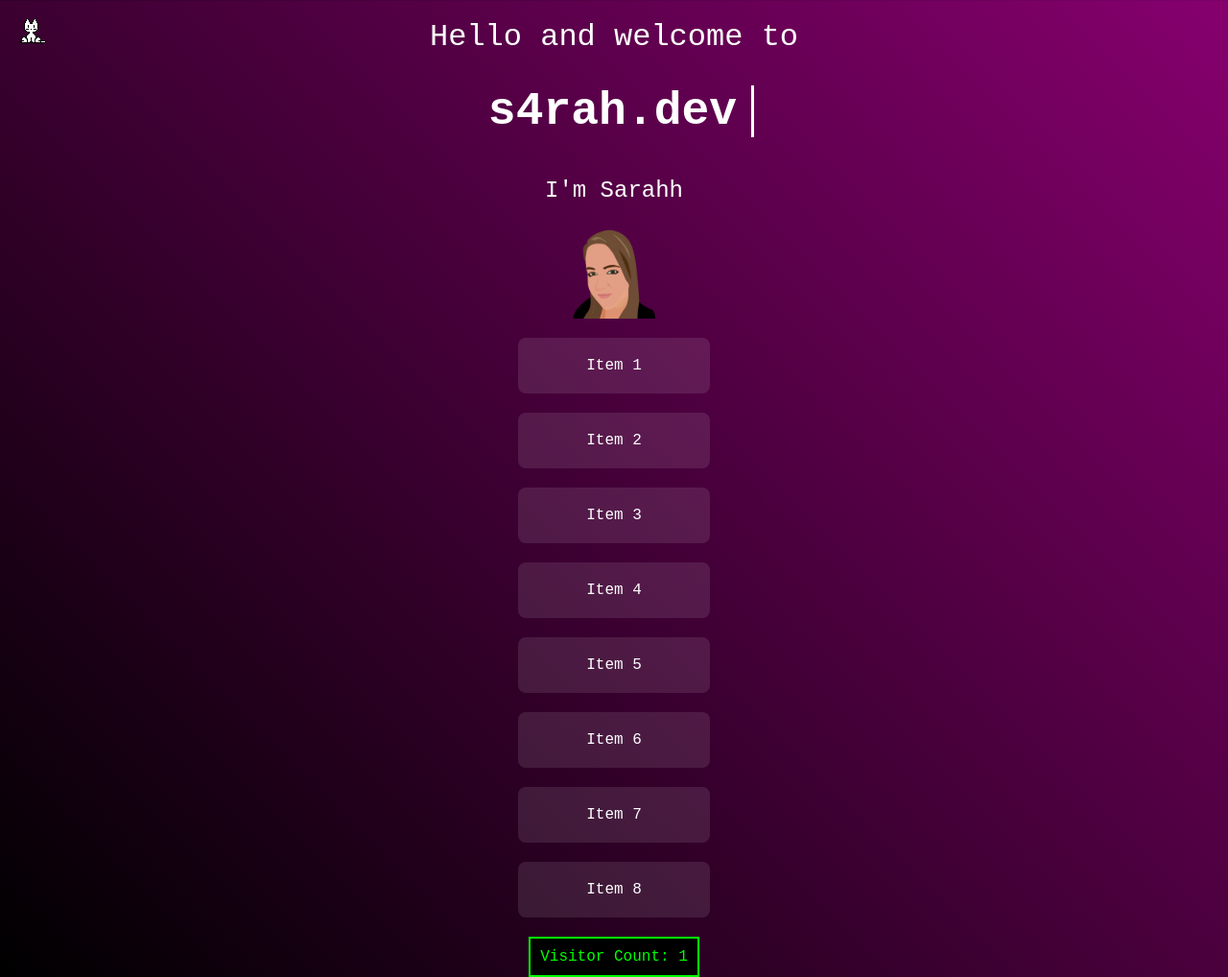
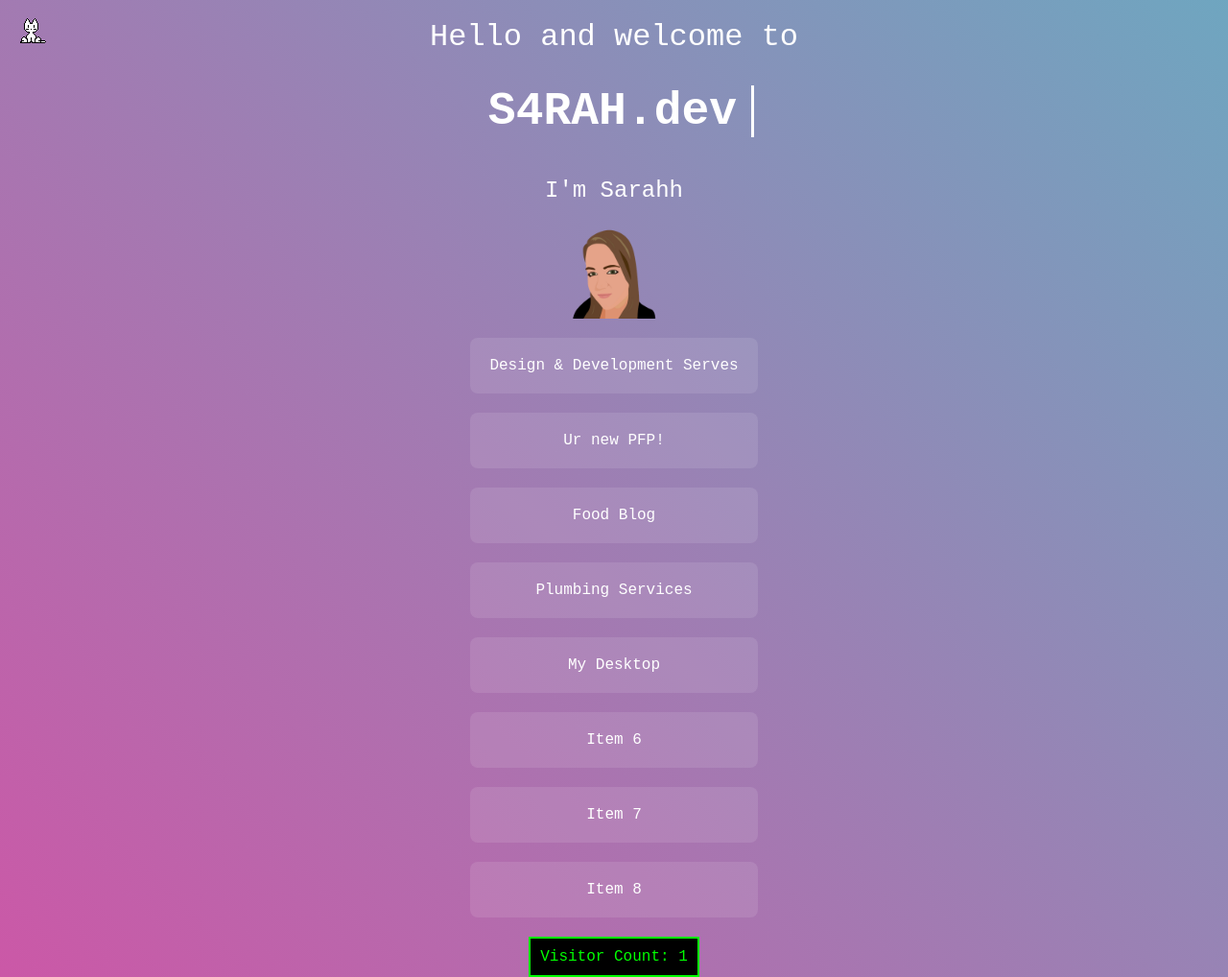
Before and after one commit to WebChefDev/s4rah.dev, a PHP site: page / in a window 1280 px wide. Shown: the whole page at 96% size. Run offline with PHP 8.4, Linux system fonts and the light colour scheme.

Commit message:
bg effect

```diff
--- a/index.php
+++ b/index.php
@@ -12,13 +12,15 @@ body {
   grid-template-rows: auto 1fr;
   justify-items: center;
   align-items: center;
-  background: linear-gradient(45deg, black, #86006e);
+  background: linear-gradient(45deg, #f7339b, #3ecfcd);
+  background-size: 200% 200%;
   animation: gradientAnimation 10s ease infinite;
   color: white;
   font-family: "Courier New", Courier, monospace;
   text-align: center;
   overflow: auto;
 }
+
 
 
 @keyframes gradientAnimation {
@@ -32,6 +34,7 @@ body {
     background-position: 0% 50%;
   }
 }
+
 
       h1 {
         font-size: 3rem;
@@ -113,16 +116,16 @@ body {
   </head>
   <body>
     <div class="greeting">Hello and welcome to</div>
-    <h1>s4rah.dev</h1>
+    <h1>S4RAH.dev</h1>
     <div class="name">I'm Sarahh</div>
     <img src="sarah500.png" alt="Sarah's head" />
 
     <ul>
-      <li>Item 1</li>
-      <li>Item 2</li>
-      <li>Item 3</li>
-      <li>Item 4</li>
-      <li>Item 5</li>
+      <li>Design & Development Serves</li>
+      <li>Ur new PFP!</li>
+      <li>Food Blog</li>
+      <li>Plumbing Services</li>
+      <li>My Desktop</li>
       <li>Item 6</li>
       <li>Item 7</li>
       <li>Item 8</li>
```
Lines whose indentation alone changed are shown as unchanged.
